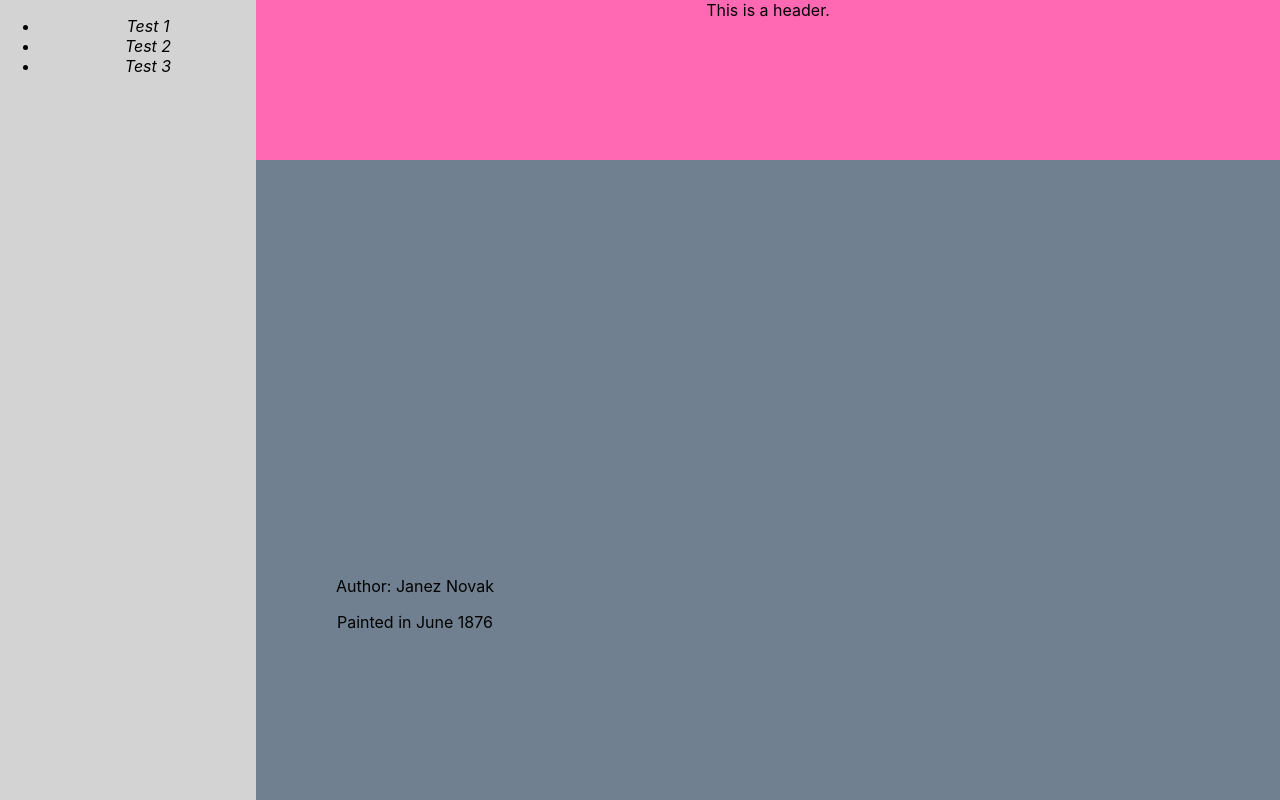
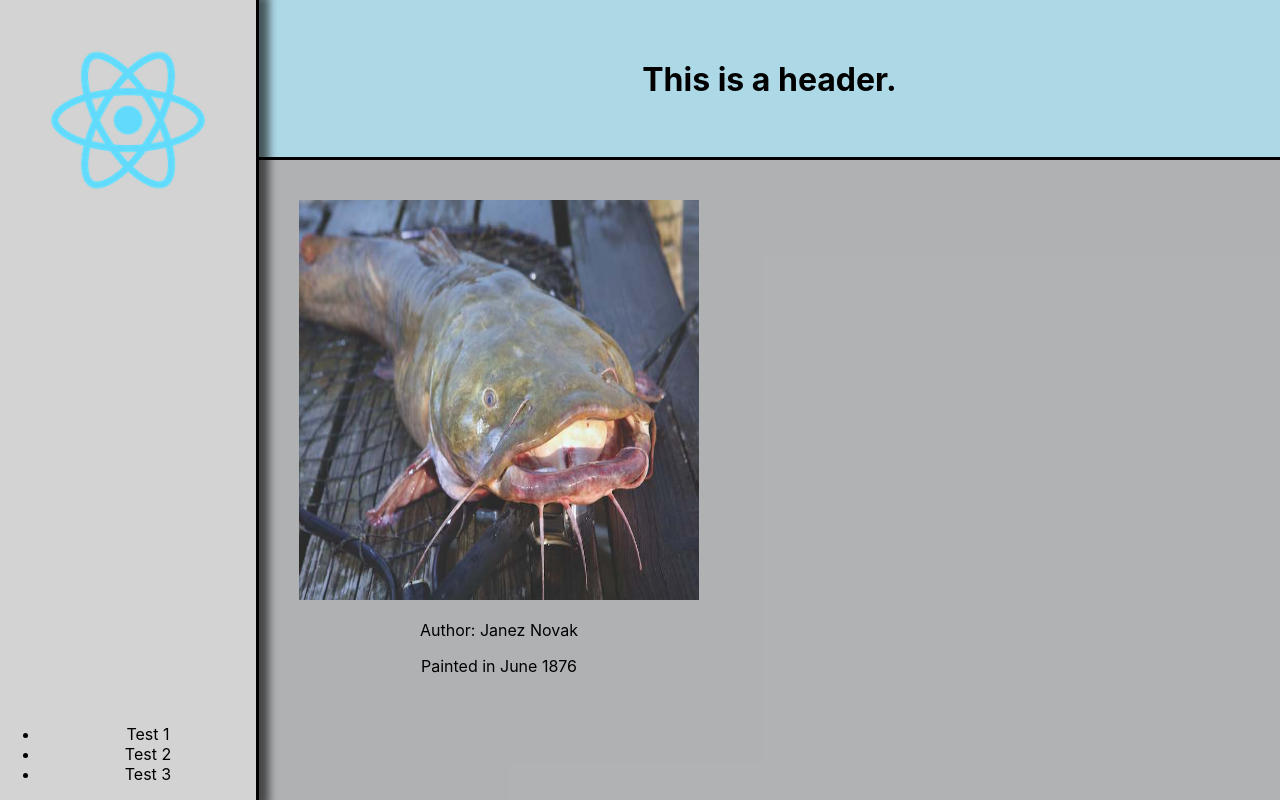
Before and after one commit to grizeldi/language-kiosk, a React (Create React App) app: page / in a window 1280 px wide. Built offline with nearby package versions, Linux system fonts and the light colour scheme.

Commit message:
Rough alignements within components

```diff
--- a/src/components/header.css
+++ b/src/components/header.css
@@ -1,6 +1,13 @@
 header {
-    background-color: hotpink;
-    height: 20vh;
-    margin: 0;
+    background-color: lightblue;
+    border-width: 0 0 0.4vh 0;
+    border-color: black;
+    border-style: solid;
+    height: 19.6vh;
+    line-height:20vh;
     padding: 0;
 }
+
+h1.paintingName{
+    margin:0;
+}
--- a/src/components/header.jsx
+++ b/src/components/header.jsx
@@ -5,7 +5,7 @@ class Header extends React.Component {
     render() {
         return (
             <header>
-                This is a header.
+                <h1 className="paintingName">This is a header.</h1>
             </header>
         );
     }
--- a/src/components/imagedisplay.css
+++ b/src/components/imagedisplay.css
@@ -1,10 +1,14 @@
 div.image-display {
-    background-color: slategray;
+    background-color: #D0D0D0D0;
     height: 80vh;
     margin: 0;
 }
 div.authorInfo{
-    margin-top: 50vh;
-    margin-left: 10vh;
+    margin-top: 5vh;
+    margin-left: 5vh;
     float:left;
 }
+img.authorImg{
+    width: 50vh;
+    height: 50vh;
+}
--- a/src/components/imagedisplay.jsx
+++ b/src/components/imagedisplay.jsx
@@ -12,6 +12,7 @@ class ImageDispay extends React.Component {
         return (
             <div className="image-display">
                 <div className="authorInfo">
+                    <img src="ArtAuthor.jpg" alt="AuthorImg" className="authorImg"/>
                     <p>{t("author")}</p>
                     <p>{t("date")}</p>
                 </div>
--- a/src/components/sidebar.css
+++ b/src/components/sidebar.css
@@ -1,7 +1,22 @@
 aside {
     width: 20%;
+    box-shadow: 4px 1px 8px 6px rgba(0,0,0,0.6);
+    border-width: 0 0.2em 0 0;
+    border-color: black;
+    border-style: solid;
+
     height: 100vh;
     float: left;
-    font-style: italic;
     background-color: lightgray;
+    display: flex;
+    flex-direction: column;
 }
+img.LogoImg{
+    padding-top: 5vh;
+    width: 20vh;
+    margin-left:auto;
+    margin-right:auto;
+}
+div.info{
+    margin-top: auto;
+}
--- a/src/components/sidebar.jsx
+++ b/src/components/sidebar.jsx
@@ -10,11 +10,14 @@ class Sidebar extends React.Component {
     render() {
         return (
             <aside>
-                <ul>
-                    <li>Test 1</li>
-                    <li>Test 2</li>
-                    <li>Test 3</li>
-                </ul>
+                <img src="logo192.png" alt="Gallery logo" className="LogoImg"/>
+                <div className="info">
+                    <ul>
+                        <li>Test 1</li>
+                        <li>Test 2</li>
+                        <li>Test 3</li>
+                    </ul>
+                </div>
             </aside>
         );
     }
```
Also changed, not shown: public/ArtAuthor.jpg (added).
